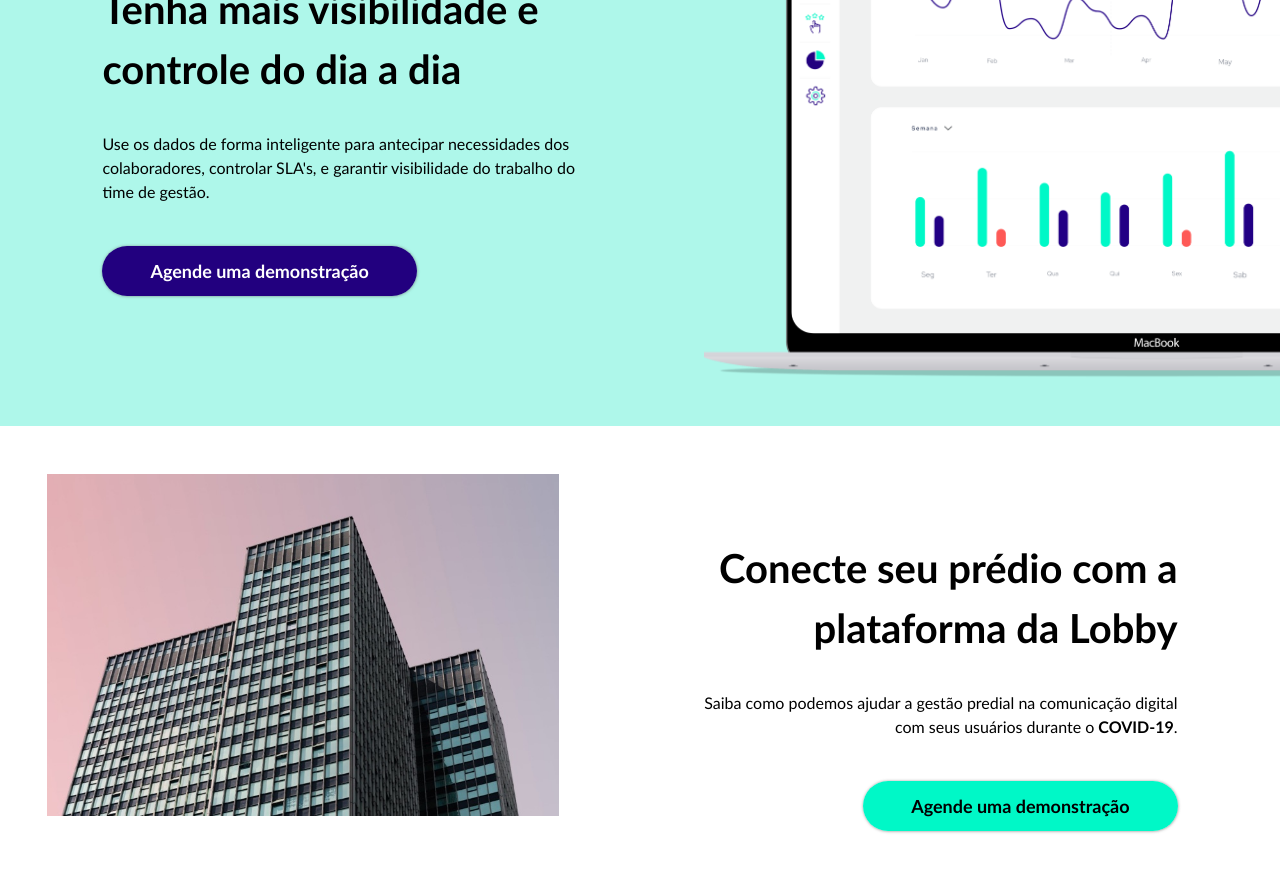
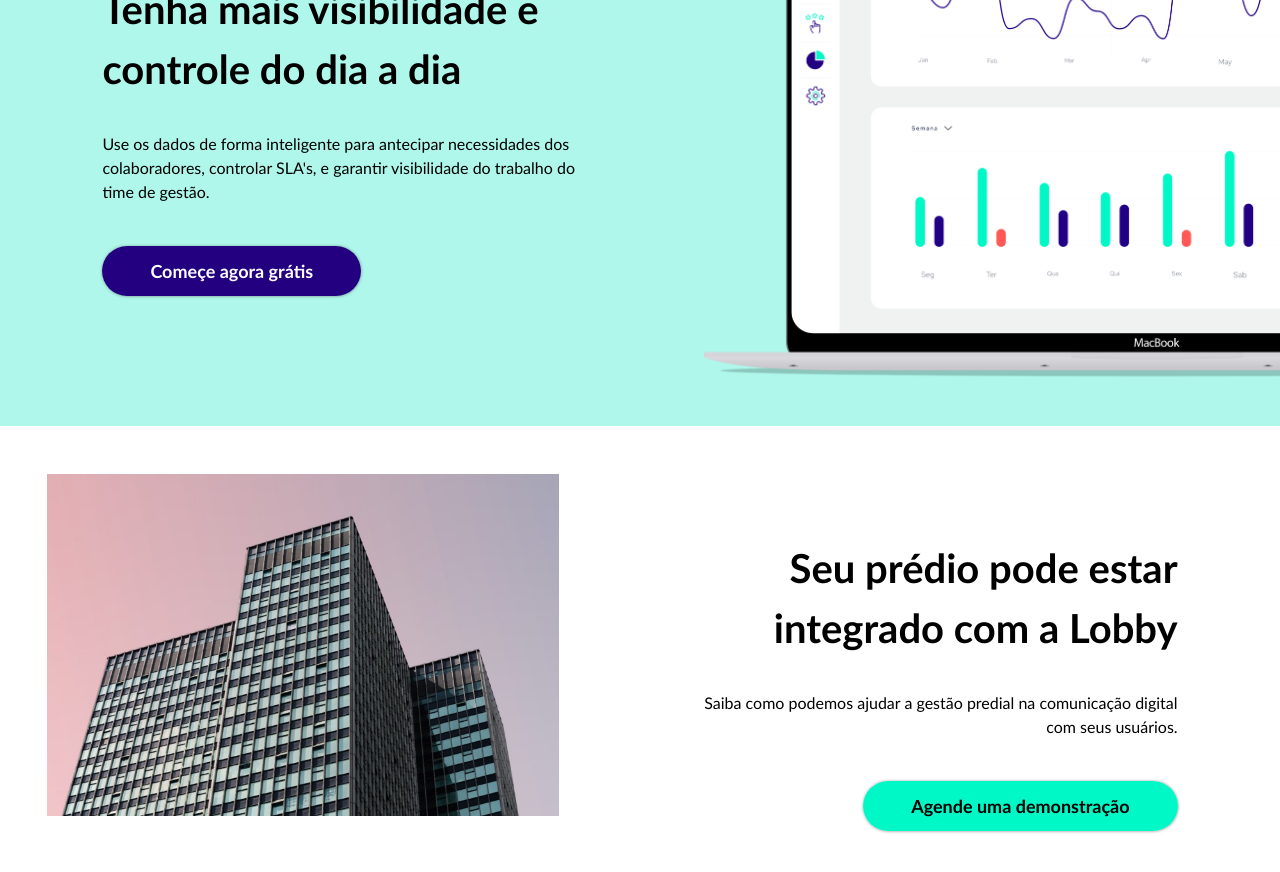
Before and after one commit to lobby-tech/lobby.tech, a Jekyll site: the page built from index.html, in a window 1280 px wide and 900 px high, scrolled down 1970 px. Shown: the top 872 px of the window. Built offline with Jekyll 4.4.1, drawn with Linux system fonts in a browser that asks for light colours; some of the changed text lies outside the part shown.

Commit message:
Updated text

```diff
--- a/index.html
+++ b/index.html
@@ -26,7 +26,7 @@ layout: home
         href="/form"
         class="button--green"
       >
-        Agende uma demonstração
+        Começe agora grátis
       </a>
     </div>
     <img
@@ -76,7 +76,7 @@ layout: home
         href="/form"
         class="button--blue"
       >
-        Agende uma demonstração
+        Começe agora grátis
       </a>
     </div>
     <img
@@ -114,10 +114,10 @@ layout: home
       src="/assets/images/home/Predio.jpg"
     />
     <div class="fornecedores__content">
-      <h2>Conecte seu prédio com a plataforma da Lobby</h2>
+      <h2>Seu prédio pode estar integrado com a Lobby</h2>
       <p>
         Saiba como podemos ajudar a gestão predial na comunicação digital
-        com seus usuários durante o <b>COVID-19</b>.
+        com seus usuários.
       </p>
       <a
         rel="noopener"
```
